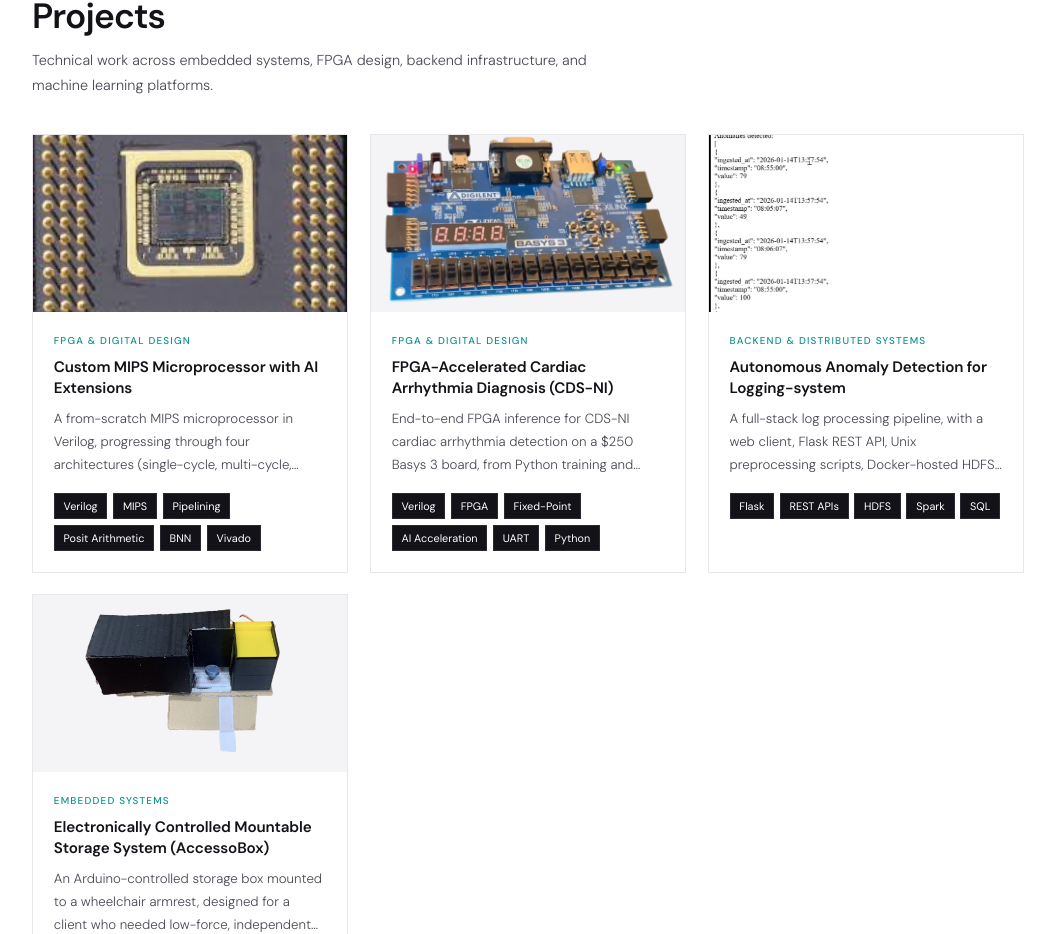
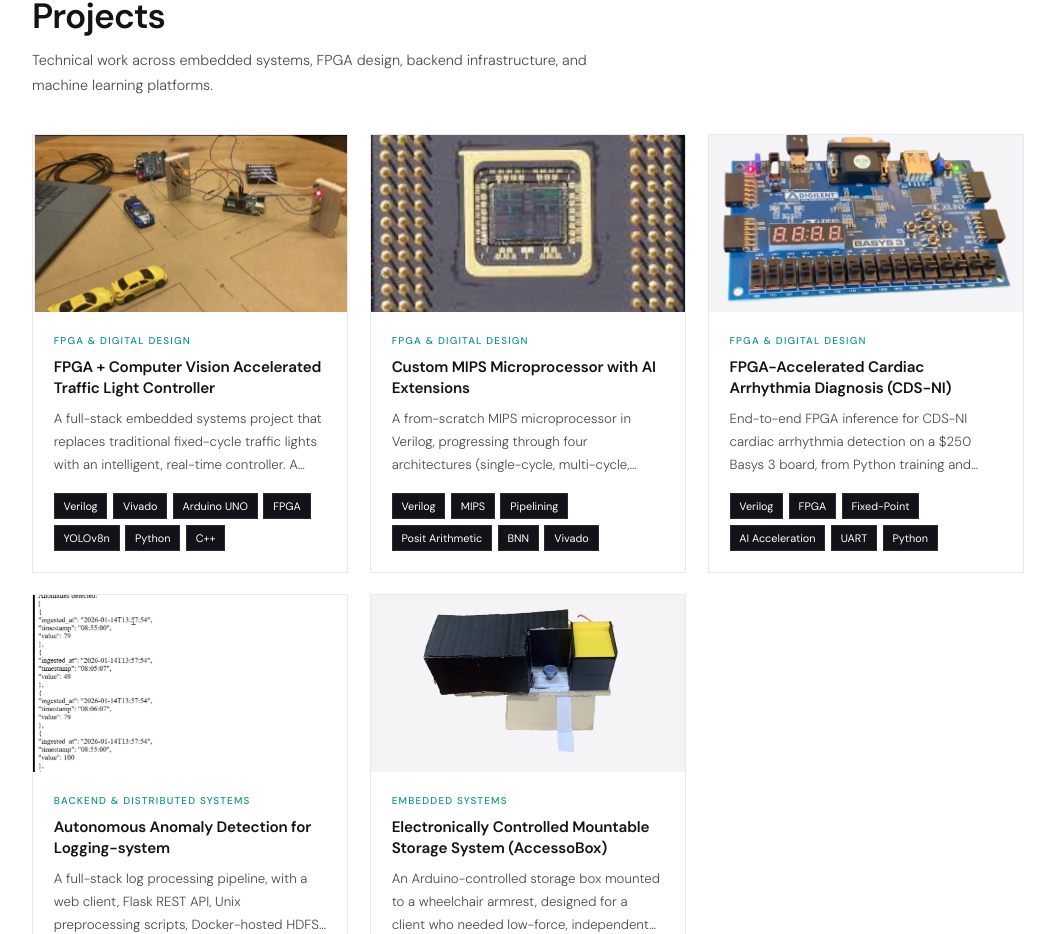
Before and after one commit to kadgitub7/portfolio, a Next.js app: page / in a window 1280 px wide. Shown: the part 1019-1953 px from the top of the page, without its empty margins (112-1167 px from the left). Built offline with nearby package versions, Linux system fonts and the light colour scheme.

Commit message:
added traffic project

```diff
--- a/app/page.js
+++ b/app/page.js
@@ -61,6 +61,40 @@ const projects = {
   ],
 
   fpgaAndDigitalDesign: [
+    {
+      title: 'FPGA + Computer Vision Accelerated Traffic Light Controller',
+      meta: 'Digital Design / Computer Vision / Embedded Systems / Electronics • 2026',
+      tags: ['Verilog', 'Vivado', 'Arduino UNO', 'FPGA', 'YOLOv8n', 'Python', 'C++'],
+      summary:
+        'A full-stack embedded systems project that replaces traditional fixed-cycle traffic lights with an intelligent, real-time controller. A webcam feeds live video to a YOLOv8 object detection model that counts cars in each lane, sends those counts over UART to an FPGA running a custom finite state machine written in Verilog, which then decides the optimal signal phase and transmits the result to an Arduino that drives physical LED traffic lights. The system was benchmarked against a standard fixed-cycle traffic light across 11 test scenarios and achieved an average ~77% reduction in worst-case wait time.',
+      github: 'https://github.com/kadgitub7/FPGA-AI-Accelerated-Traffic-Controller',
+      images: [{ src: '/imageAssets/Traffic_Image.png', alt: 'Traffic Control System' },],
+      demoVideo: 'https://www.youtube.com/watch?v=FnLTe4PYCGY',
+      narrative: {
+        motivation:
+          'Everybody knows traffic lights are not efficient. I noticed from a young age many scenarios where there is only a single car in an intersection but it is waiting at a red light. I wanted to build a project that mixed both software and hardware, combining computer vision, FPGAs, and embedded systems into one integrated system that solves a real inefficiency.',
+        process: [
+          'Built a YOLOv8 nano computer vision pipeline to detect and count cars in each lane from a live webcam feed, creating a full testing environment for evaluation.',
+          'Designed a custom finite state machine in Verilog running on a Basys 3 FPGA that receives lane counts and determines the optimal traffic signal phase based on real-time demand.',
+          'Implemented UART communication across all three systems: PC to FPGA for sending car counts, and FPGA to Arduino UNO for transmitting the final light configuration.',
+          'Wired an Arduino UNO to drive physical LED traffic lights based on the signal commands received from the FPGA over serial.',
+          'Benchmarked the system against a standard fixed-cycle traffic light across 11 separate test scenarios to quantify wait time improvements.',
+        ],
+        struggles: [
+          'Debugging across three separate systems (PC, FPGA, Arduino) simultaneously was a nightmare. Going back and forth between software bugs and hardware bugs made isolating issues extremely difficult. At one point I tested every single wire and resistor on the breadboard only to find the problem was elsewhere.',
+          'Getting UART to sync properly with a correct start byte and common baud rate was a struggle. I needed to go beyond conceptual knowledge to make serial communication work reliably for both PC to FPGA and FPGA to Arduino links.',
+          'Discovered that the Rx and Tx digital pins 0 and 1 on the Arduino are shared with the USB-to-computer connection, which meant I needed to switch pins when sending data from the FPGA to the Arduino.',
+          'Debugging the finite state machine in Verilog was particularly hard. There were always timing errors or state mismatches that required simulation and careful waveform analysis to resolve.',
+        ],
+        outcomes: [
+          '~77% reduction in wait time for the worst-case scenario (car arriving at start of red phase) across 11 separate test scenarios compared to a standard fixed-cycle traffic light.',
+          'FPGA runs with Worst Negative Slack = 3.104 ns, True Negative Slack = 0.000, Worst Hold Slack = 0.082 ns, and True Hold Slack = 0.000, meeting all timing constraints.',
+          'FPGA operates at just 0.076 W of power, demonstrating the efficiency of hardware-accelerated traffic control logic.',
+          'Full end-to-end system integrating computer vision (YOLOv8n), digital design (Verilog FSM on FPGA), and embedded control (Arduino with LEDs), all communicating over UART.',
+          'Complete source code, step-by-step setup guides for every component, and a video demo walkthrough are available on GitHub.',
+        ],
+      },
+    },
     {
       title: 'Custom MIPS Microprocessor with AI Extensions',
       meta: 'Digital Design / Computer Architecture • 2026',
```
Also changed, not shown: public/imageAssets/Traffic_Image.png (added).
